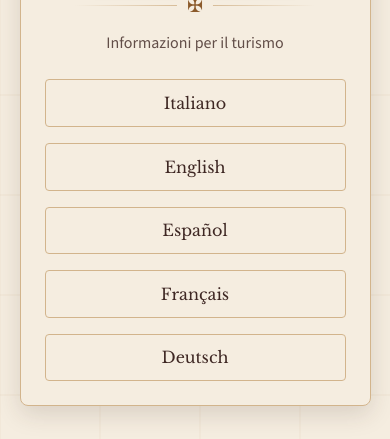
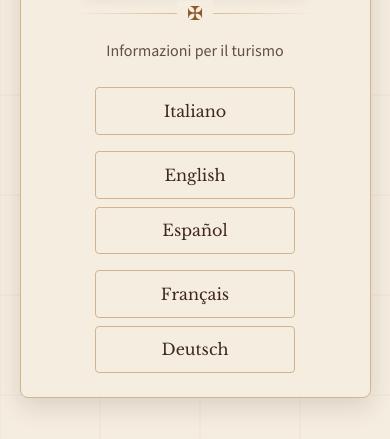
Before and after one commit to Giovansky-stack/annaorefice, a plain HTML site: page index.html in a window 390 px wide. Shown: the part 405-844 px from the top of the page. Drawn offline with nearby package versions, Linux system fonts and the light colour scheme.

Commit message:
index.html

```diff
--- a/index.html
+++ b/index.html
@@ -186,10 +186,18 @@
         }
 
         .language-grid {
-            display: grid;
-            grid-template-columns: repeat(2, 1fr);
+            display: flex;
+            flex-direction: column;
+            align-items: center;
             gap: 1rem;
             margin-top: 1.5rem;
+        }
+
+        .language-row {
+            display: flex;
+            justify-content: center;
+            gap: 1rem;
+            width: 100%;
         }
 
         .language-btn {
@@ -205,6 +213,8 @@
             border-radius: 4px;
             position: relative;
             overflow: hidden;
+            min-width: 120px;
+            text-align: center;
         }
 
         .language-btn::before {
@@ -231,16 +241,23 @@
         }
 
         @media (max-width: 480px) {
-            .language-grid {
-                grid-template-columns: 1fr;
-            }
-
             .language-container {
                 padding: 1.5rem;
             }
 
             .photo-container {
                 max-width: 220px;
+            }
+
+            .language-row {
+                flex-direction: column;
+                align-items: center;
+                gap: 0.5rem;
+            }
+
+            .language-btn {
+                width: 100%;
+                max-width: 200px;
             }
         }
     </style>
@@ -264,11 +281,22 @@
         <p class="welcome-message">Informazioni per il turismo</p>
 
         <div class="language-grid">
-            <button class="language-btn" onclick="window.location.href='index_it.html'">Italiano</button>
-            <button class="language-btn" onclick="window.location.href='index_en.html'">English</button>
-            <button class="language-btn" onclick="window.location.href='index_es.html'">Español</button>
-            <button class="language-btn" onclick="window.location.href='index_fr.html'">Français</button>
-            <button class="language-btn" onclick="window.location.href='index_de.html'">Deutsch</button>
+            <!-- Prima riga - solo italiano al centro -->
+            <div class="language-row">
+                <button class="language-btn" onclick="window.location.href='index_it.html'">Italiano</button>
+            </div>
+
+            <!-- Seconda riga - due pulsanti -->
+            <div class="language-row">
+                <button class="language-btn" onclick="window.location.href='index_en.html'">English</button>
+                <button class="language-btn" onclick="window.location.href='index_es.html'">Español</button>
+            </div>
+
+            <!-- Terza riga - altri due pulsanti -->
+            <div class="language-row">
+                <button class="language-btn" onclick="window.location.href='index_fr.html'">Français</button>
+                <button class="language-btn" onclick="window.location.href='index_de.html'">Deutsch</button>
+            </div>
         </div>
     </div>
 
```
